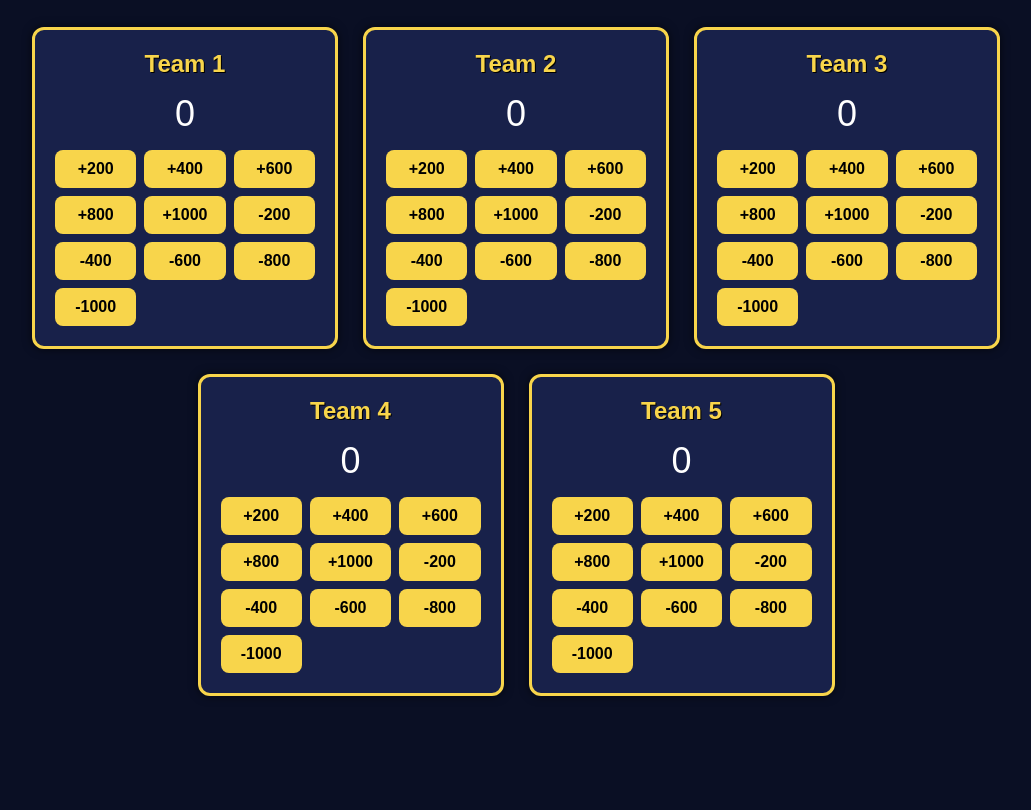
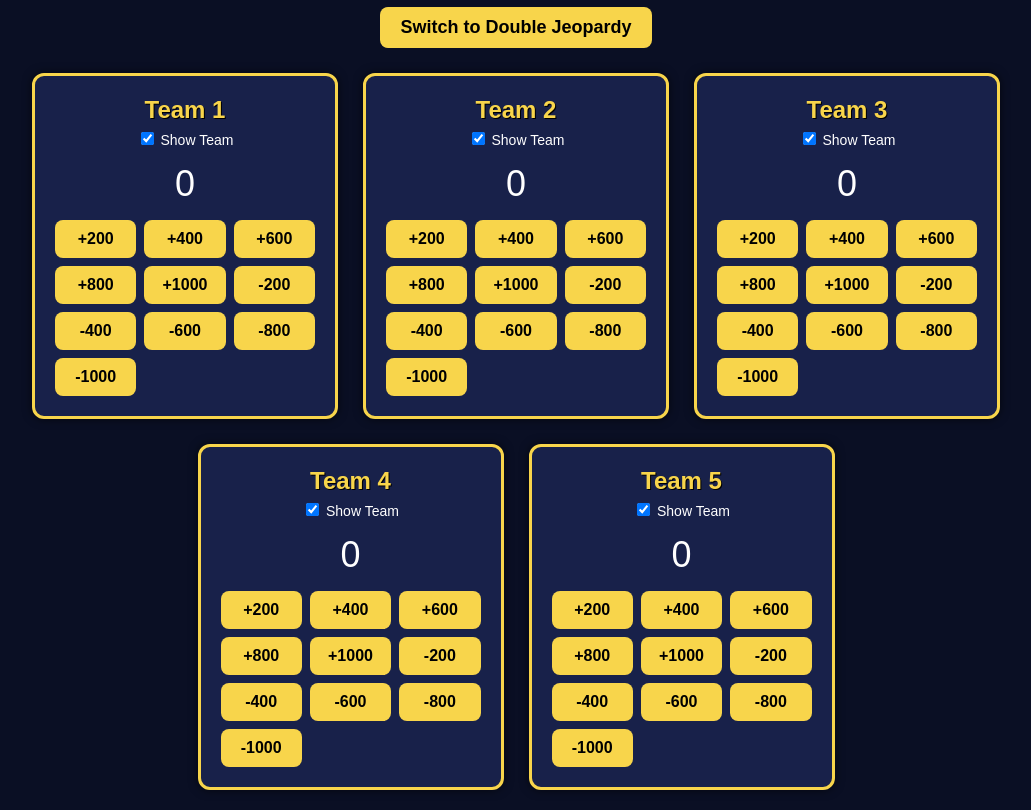
Before and after one commit to biteablefunds2198/score.github.io, a plain HTML site: page index.html in a window 1280 px wide. Shown: the part 110-920 px from the top of the page, without its empty margins (124-1155 px from the left). Before the commit the page ends 826 px from the top, so only its background shows below. Drawn offline with Linux system fonts and the light colour scheme.

Commit message:
Update index.html

```diff
--- a/index.html
+++ b/index.html
@@ -15,9 +15,25 @@
 
     h1 {
         color: #f8d54b;
-        margin-bottom: 30px;
+        margin-bottom: 10px;
         font-size: 48px;
         text-shadow: 2px 2px #000;
+    }
+
+    #modeBtn {
+        margin-bottom: 25px;
+        padding: 10px 20px;
+        background: #f8d54b;
+        border: none;
+        border-radius: 8px;
+        font-size: 18px;
+        font-weight: bold;
+        color: #000;
+        cursor: pointer;
+    }
+
+    #modeBtn:hover {
+        background: #ffe680;
     }
 
     .team-container {
@@ -37,10 +53,14 @@
     }
 
     .team h2 {
-        margin-top: 0;
-        margin-bottom: 10px;
+        margin: 0 0 5px 0;
         color: #f8d54b;
         text-shadow: 1px 1px black;
+    }
+
+    .toggle-area {
+        margin-bottom: 10px;
+        font-size: 14px;
     }
 
     .score {
@@ -74,38 +94,93 @@
 
 <h1>Jeopardy Scorekeeper</h1>
 
-<div class="team-container">
-    <!-- 5 Teams -->
-    <script>
-        const pointValues = [200, 400, 600, 800, 1000];
+<button id="modeBtn">Switch to Double Jeopardy</button>
 
-        function updateScore(id, amount) {
-            const scoreEl = document.getElementById(id);
-            let current = parseInt(scoreEl.innerText);
-            scoreEl.innerText = current + amount;
+<div class="team-container" id="teamContainer"></div>
+
+<script>
+    const NUM_TEAMS = 5;
+
+    // Normal Jeopardy point values
+    const normalValues = [200, 400, 600, 800, 1000];
+
+    // Double Jeopardy point values
+    const doubleValues = [400, 800, 1200, 1600, 2000];
+
+    let doubleMode = false; // start in normal mode
+    let pointValues = [...normalValues];
+
+    function updateScore(id, amount) {
+        const scoreEl = document.getElementById(id);
+        scoreEl.textContent = parseInt(scoreEl.textContent) + amount;
+    }
+
+    function createTeams() {
+        const container = document.getElementById("teamContainer");
+
+        for (let i = 1; i <= NUM_TEAMS; i++) {
+            const teamDiv = document.createElement("div");
+            teamDiv.className = "team";
+            teamDiv.id = "teamBox" + i;
+
+            teamDiv.innerHTML = `
+                <h2>Team ${i}</h2>
+                <div class="toggle-area">
+                    <label>
+                        <input type="checkbox" id="toggle${i}" checked>
+                        Show Team
+                    </label>
+                </div>
+                <div class="score" id="score${i}">0</div>
+                <div class="buttons" id="buttons${i}"></div>
+            `;
+
+            container.appendChild(teamDiv);
+
+            // Toggle handler
+            document.getElementById("toggle" + i).addEventListener("change", (e) => {
+                teamDiv.style.display = e.target.checked ? "block" : "none";
+            });
+
+            buildButtons(i);
         }
-    </script>
+    }
 
-    <!-- Generate 5 team blocks -->
-    <script>
-        for (let i = 1; i <= 5; i++) {
-            document.write(`
-                <div class="team">
-                    <h2>Team ${i}</h2>
-                    <div class="score" id="score${i}">0</div>
-                    <div class="buttons">
-                        ${pointValues.map(v => `
-                            <button onclick="updateScore('score${i}', ${v})">+${v}</button>
-                        `).join("")}
-                        ${pointValues.map(v => `
-                            <button onclick="updateScore('score${i}', -${v})">-${v}</button>
-                        `).join("")}
-                    </div>
-                </div>
-            `);
+    function buildButtons(teamNumber) {
+        const btnContainer = document.getElementById("buttons" + teamNumber);
+        btnContainer.innerHTML = "";
+
+        pointValues.forEach(value => {
+            const plus = document.createElement("button");
+            plus.textContent = `+${value}`;
+            plus.onclick = () => updateScore(`score${teamNumber}`, value);
+            btnContainer.appendChild(plus);
+        });
+
+        pointValues.forEach(value => {
+            const minus = document.createElement("button");
+            minus.textContent = `-${value}`;
+            minus.onclick = () => updateScore(`score${teamNumber}`, -value);
+            btnContainer.appendChild(minus);
+        });
+    }
+
+    // Switch between normal and double jeopardy
+    document.getElementById("modeBtn").onclick = () => {
+        doubleMode = !doubleMode;
+        pointValues = doubleMode ? doubleValues : normalValues;
+
+        // Rebuild all button sets
+        for (let i = 1; i <= NUM_TEAMS; i++) {
+            buildButtons(i);
         }
-    </script>
-</div>
+
+        document.getElementById("modeBtn").textContent =
+            doubleMode ? "Switch to Normal Jeopardy" : "Switch to Double Jeopardy";
+    };
+
+    createTeams();
+</script>
 
 </body>
 </html>
```
